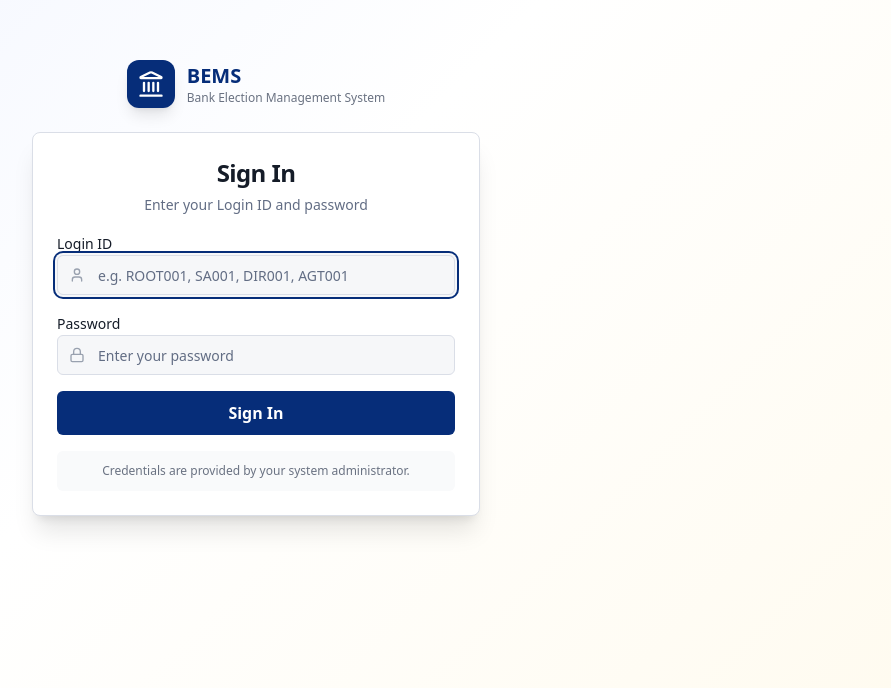
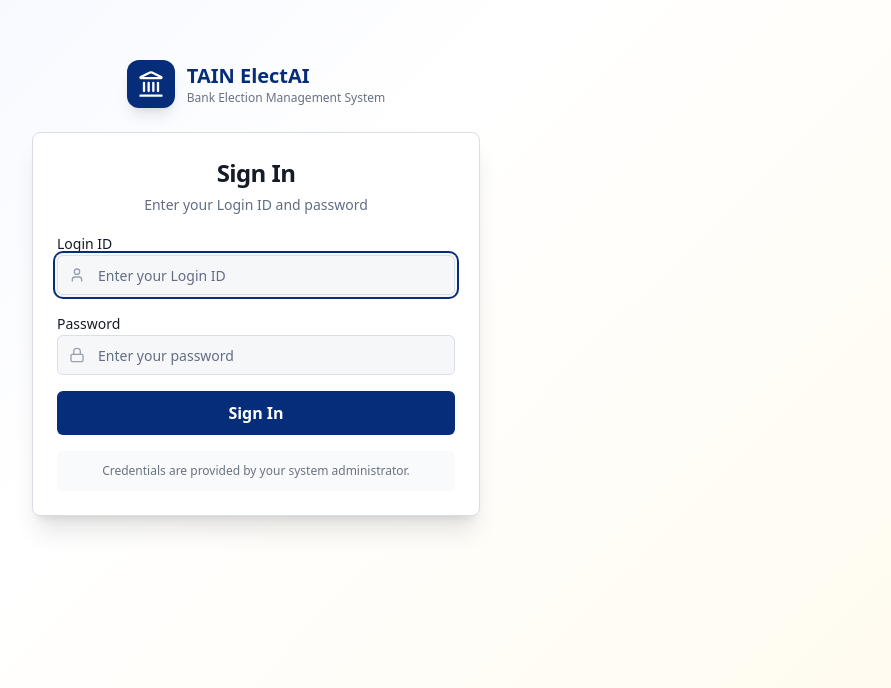
Before and after one commit to mbankcloud/MBEMS-WEB, a Next.js app: page /login in a window 1280 px wide. Shown: the part 112-800 px from the top of the page, without its empty margins (384-1275 px from the left). Built offline with nearby package versions, Linux system fonts and the light colour scheme.

Commit message:
login demo remove  page.tsx

```diff
--- a/app/login/page.tsx
+++ b/app/login/page.tsx
@@ -49,7 +49,7 @@ export default function LoginPage() {
               <Landmark className="h-7 w-7 text-white" />
             </div>
             <div className="text-left">
-              <div className="text-xl font-bold" style={{ color: "hsl(220, 90%, 25%)" }}>BEMS</div>
+              <div className="text-xl font-bold" style={{ color: "hsl(220, 90%, 25%)" }}>TAIN ElectAI</div>
               <div className="text-xs text-gray-500">Bank Election Management System</div>
             </div>
           </div>
@@ -65,7 +65,7 @@ export default function LoginPage() {
                 <Label htmlFor="loginId">Login ID</Label>
                 <div className="relative">
                   <User className="absolute left-3 top-1/2 -translate-y-1/2 h-4 w-4 text-gray-400" />
-                  <Input id="loginId" type="text" placeholder="e.g. ROOT001, SA001, DIR001, AGT001"
+                  <Input id="loginId" type="text" placeholder="Enter your Login ID"
                     value={loginId} onChange={e => setLoginId(e.target.value.toUpperCase())}
                     className="pl-10" required disabled={loading} autoFocus />
                 </div>
```
